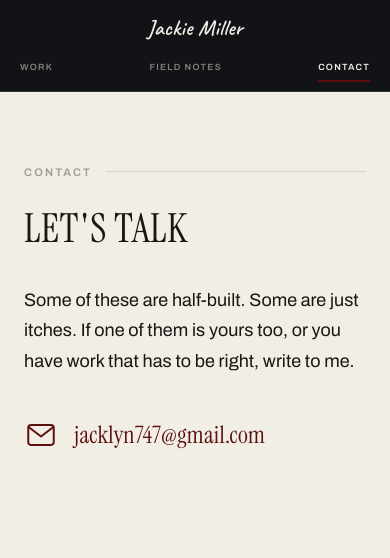
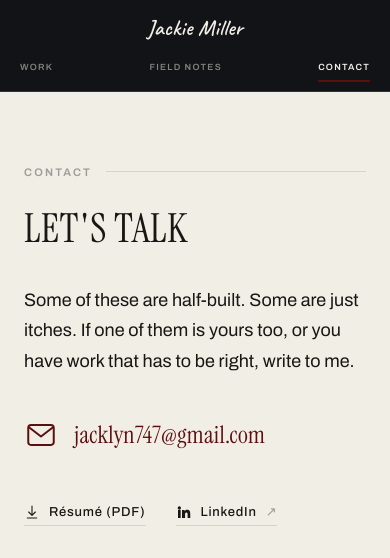
Before and after one commit to jacklyn747/JackieMiller.co, a Next.js app: page /contact in a window 390 px wide. Shown: the top 558 px of the page. Built offline with nearby package versions, Linux system fonts and the light colour scheme.

Commit message:
feat: résumé download + LinkedIn on the Contact page
Closes the hiring-manager-audit gap (no easy hire path). Adds a
downloadable one-page résumé (public version, phone omitted for
privacy) and a LinkedIn link under the contact email.

Co-Authored-By: Claude Opus 4.8 <noreply@anthropic.com>

```diff
--- a/src/app/contact/page.tsx
+++ b/src/app/contact/page.tsx
@@ -8,6 +8,22 @@ export const metadata: Metadata = {
 
 // Jackie's real inbox for now (she'll swap to a branded address later).
 const CONTACT_EMAIL = "jacklyn747@gmail.com";
+const LINKEDIN_URL = "https://www.linkedin.com/in/jacklyn747";
+const RESUME_PATH = "/Jacklyn-Miller-Resume.pdf";
+
+const secondaryLink: React.CSSProperties = {
+  display: "inline-flex",
+  alignItems: "center",
+  gap: 9,
+  fontFamily: "var(--font-sans), sans-serif",
+  fontSize: 13,
+  fontWeight: 500,
+  letterSpacing: "0.06em",
+  color: "var(--ink)",
+  textDecoration: "none",
+  borderBottom: "1px solid var(--ink-dim)",
+  paddingBottom: 3,
+};
 
 export default function ContactPage() {
   return (
@@ -85,6 +101,22 @@ export default function ContactPage() {
             </svg>
             {CONTACT_EMAIL}
           </a>
+
+          <div style={{ display: "flex", flexWrap: "wrap", gap: "16px 30px", marginTop: 44 }}>
+            <a href={RESUME_PATH} download style={secondaryLink} aria-label="Download résumé (PDF)">
+              <svg width="16" height="16" viewBox="0 0 24 24" fill="none" stroke="currentColor" strokeWidth="1.6" strokeLinecap="round" strokeLinejoin="round" aria-hidden="true">
+                <path d="M12 3v13M7 12l5 5 5-5M5 21h14" />
+              </svg>
+              Résumé (PDF)
+            </a>
+            <a href={LINKEDIN_URL} target="_blank" rel="noopener noreferrer" style={secondaryLink}>
+              <svg width="16" height="16" viewBox="0 0 24 24" fill="currentColor" aria-hidden="true">
+                <path d="M4.98 3.5A2.5 2.5 0 1 1 5 8.5a2.5 2.5 0 0 1-.02-5zM3 9h4v12H3zM9 9h3.8v1.7h.05c.53-1 1.83-2.06 3.77-2.06 4.03 0 4.78 2.65 4.78 6.1V21h-4v-5.3c0-1.26-.02-2.9-1.77-2.9-1.77 0-2.04 1.38-2.04 2.8V21H9z" />
+              </svg>
+              LinkedIn
+              <span aria-hidden="true" style={{ color: "var(--ink-mid)" }}>↗</span>
+            </a>
+          </div>
         </section>
       </main>
     </>
```
Also changed, not shown: 1 other file (tests, documents, lock files or other folders).
